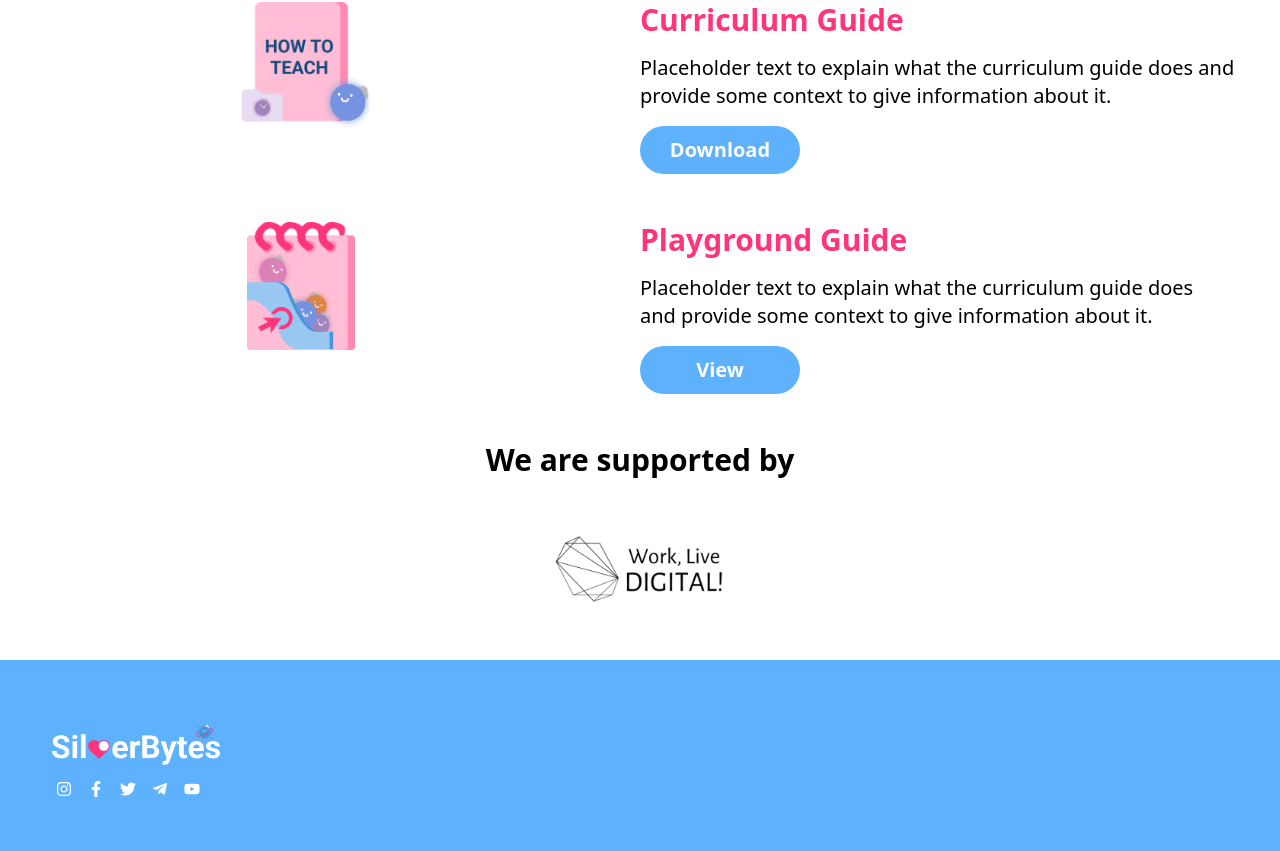
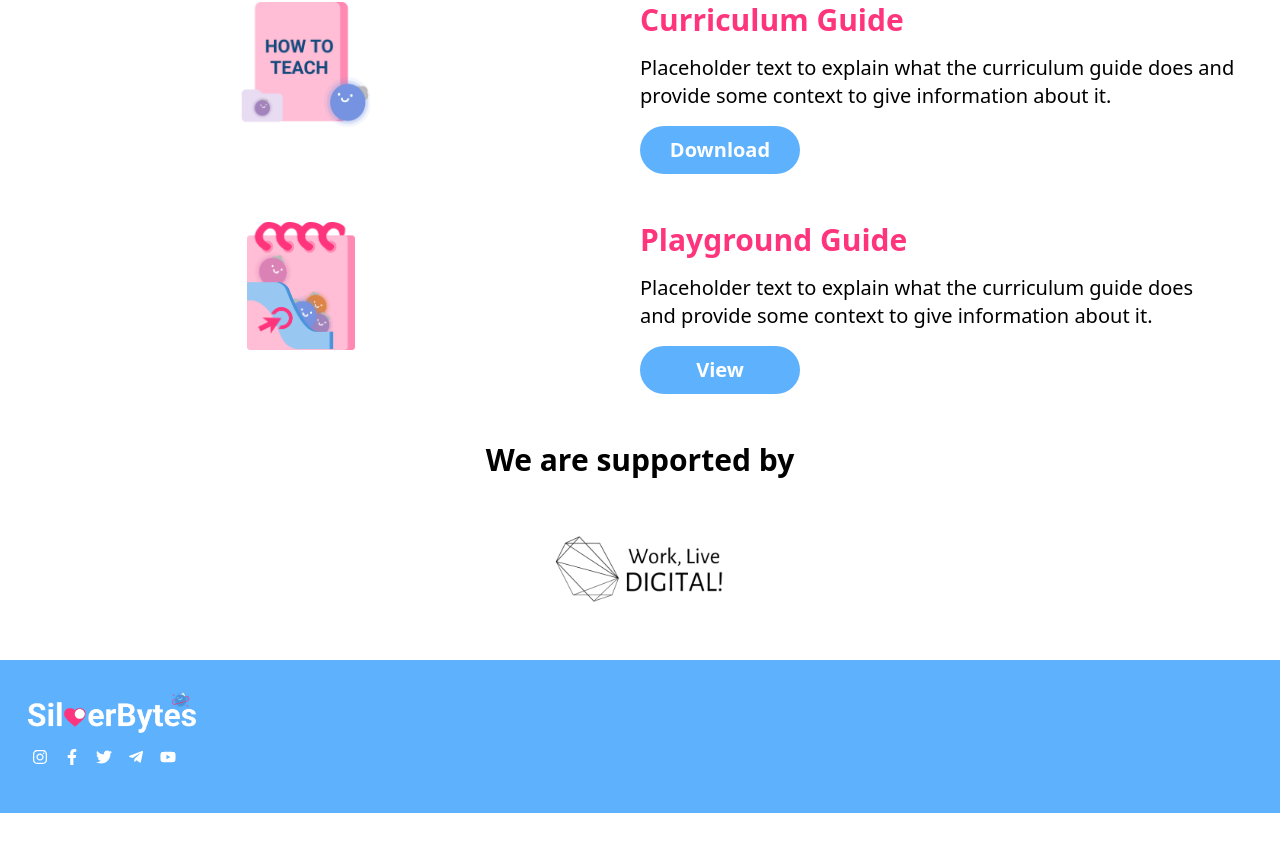
Before and after one commit to eugenetangkj/computereasylah, a Next.js app: page / in a window 1280 px wide. Shown: the part 2686-3537 px from the top of the page. After the commit the page ends 3499 px from the top, so only its background shows below. Built offline with nearby package versions, Linux system fonts and the light colour scheme; a web font is replaced by a local one.

Commit message:
update footer

```diff
--- a/components/Footer.tsx
+++ b/components/Footer.tsx
@@ -12,8 +12,8 @@ import {
 
 const Footer = () => {
   return (
-    <footer className="w-full">
-      <div className="flex flex-col items-left bg-trust-blue-900 px-10 py-16 ">
+    <footer className="relative w-full z-10">
+      <div className="flex flex-col items-left bg-trust-blue-900 px-4 py-8">
         <div className="flex flex-col gap-y-2">
           <div className="flex flex-row items-center select-none">
             <Image src={Logo} alt="SilverBytes Logo" className="w-48" />
```
